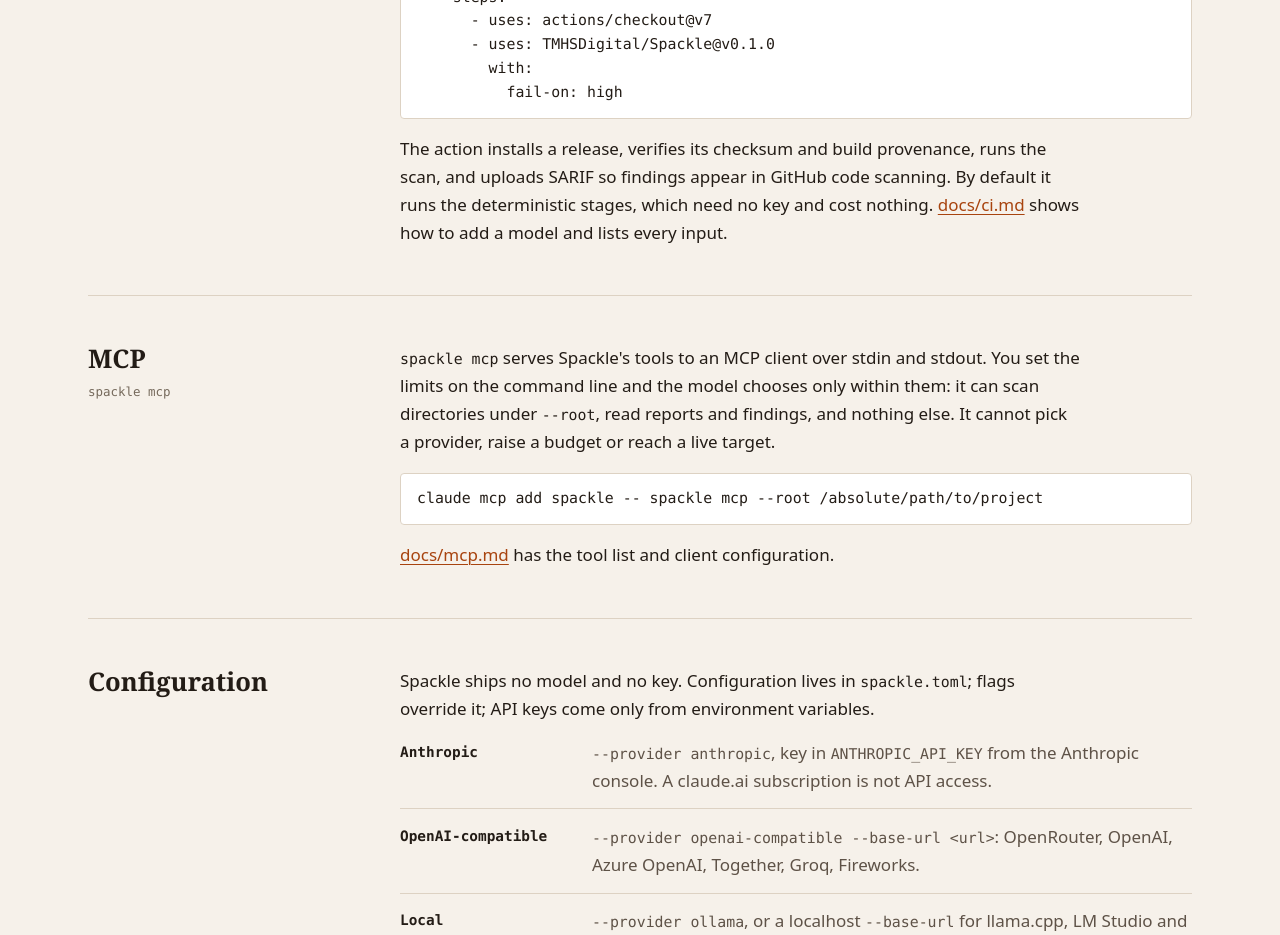
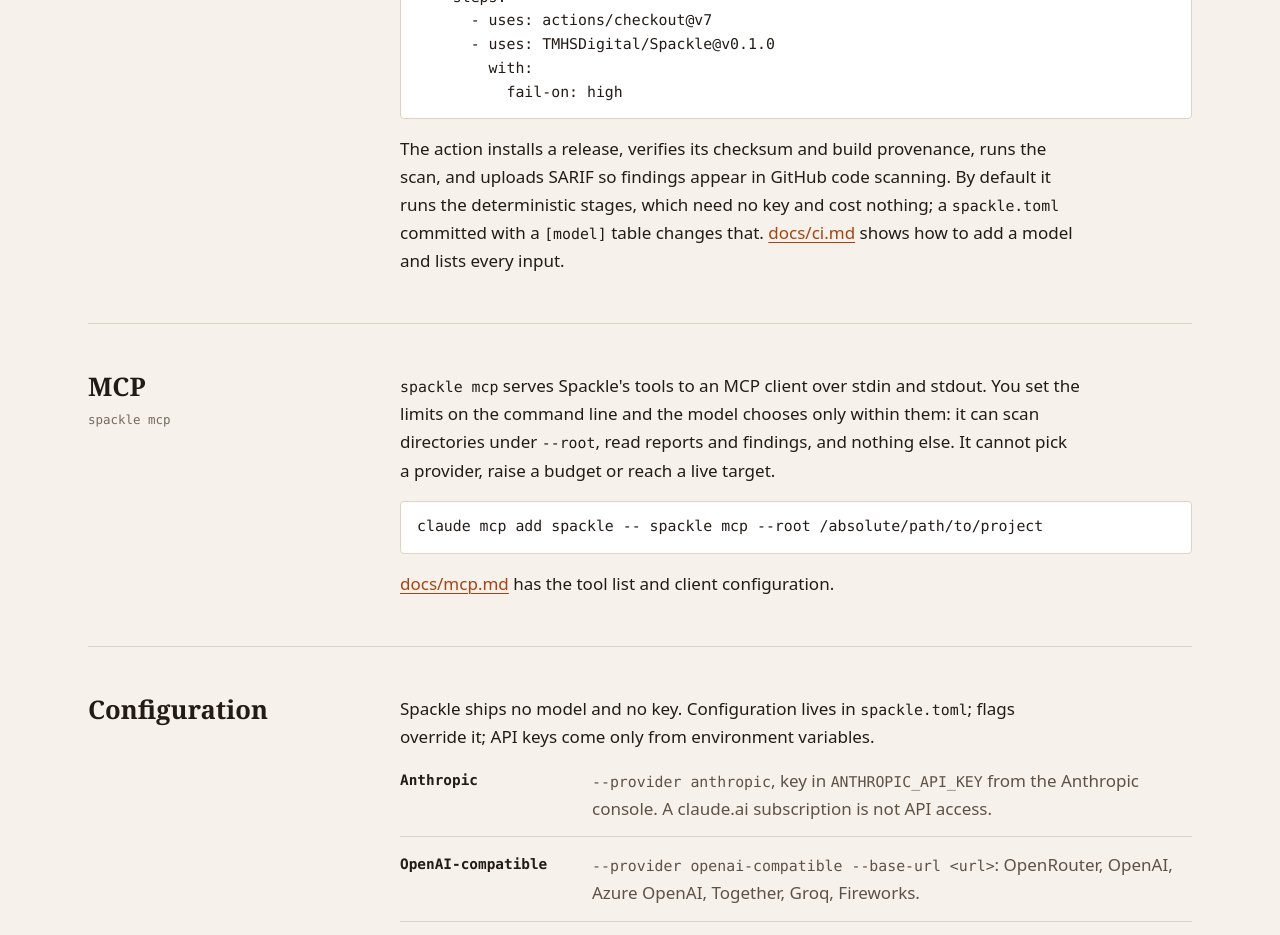
Before and after one commit to TMHSDigital/Spackle, a plain HTML site: page docs/index.html in a window 1280 px wide. Shown: the part 6600-7535 px from the top of the page. Drawn offline with Linux system fonts and the light colour scheme.

Commit message:
docs(ci): say a committed model is used when provider is empty (#87)
The Action input, docs/ci.md, the README and the Pages site said an empty
provider runs only the free deterministic stages. The scan always reads
./spackle.toml, so a committed [model] table is used with --yes, under
that file's budget rather than budget-usd, and without its key in the job
env every run exits 2.

The docs now say so, and how to keep such a job free of model calls
(args: --config pointing at a file without a [model] table). The Action's
behavior is unchanged.

Fixes #87

Co-Authored-By: Claude Opus 5.5 <noreply@anthropic.com>
Signed-off-by: TM Hospitality Strategies <154358121+TMHSDigital@users.noreply.github.com>

```diff
--- a/docs/index.html
+++ b/docs/index.html
@@ -485,7 +485,7 @@ jobs:
       - uses: TMHSDigital/Spackle@v0.1.0
         with:
           fail-on: high</code></pre>
-    <p>The action installs a release, verifies its checksum and build provenance, runs the scan, and uploads SARIF so findings appear in GitHub code scanning. By default it runs the deterministic stages, which need no key and cost nothing. <a href="https://github.com/TMHSDigital/Spackle/blob/main/docs/ci.md">docs/ci.md</a> shows how to add a model and lists every input.</p>
+    <p>The action installs a release, verifies its checksum and build provenance, runs the scan, and uploads SARIF so findings appear in GitHub code scanning. By default it runs the deterministic stages, which need no key and cost nothing; a <code>spackle.toml</code> committed with a <code>[model]</code> table changes that. <a href="https://github.com/TMHSDigital/Spackle/blob/main/docs/ci.md">docs/ci.md</a> shows how to add a model and lists every input.</p>
   </div>
 </section>
 
```
Also changed, not shown: 3 other files.
